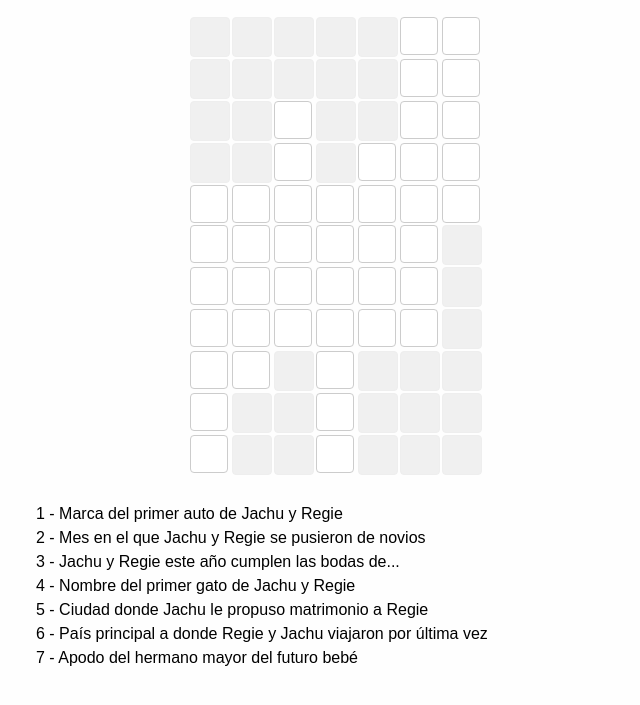
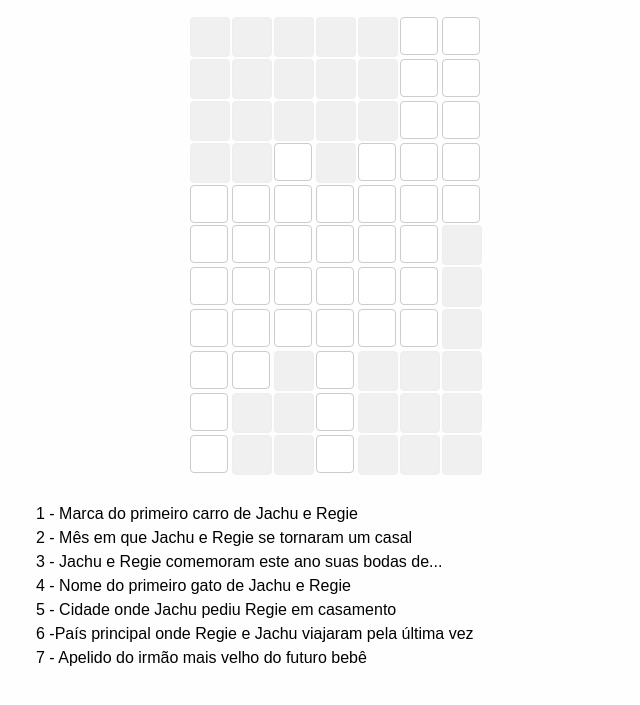
Before and after one commit to Jacintobm/nomedobebe, a plain HTML site: page index.html in a window 1280 px wide. Shown: the part 71-776 px from the top of the page, without its empty margins (304-944 px from the left). Drawn offline with Linux system fonts and the light colour scheme.

Commit message:
Update index.html

```diff
--- a/index.html
+++ b/index.html
@@ -6,7 +6,7 @@
       content="width=device-width, initial-scale=1, maximum-scale=1"
     />
     <meta charset="UTF-8" />
-    <title>Adivina el nombre de nuestro hijo</title>
+    <title>Adivinhe o nome do nosso filho</title>
     <style>
       body {
         font-family: sans-serif;
@@ -93,21 +93,21 @@
     <h1>Adivina el nombre de nuestro hijo...</h1>
     <div class="crucigrama" id="crucigrama"></div>
     <div class="pistas-grid">
-      <div class="pista-item">1 - Marca del primer auto de Jachu y Regie</div>
+      <div class="pista-item">1 - Marca do primeiro carro de Jachu e Regie</div>
       <div class="pista-item">
-        2 - Mes en el que Jachu y Regie se pusieron de novios
+        2 - Mês em que Jachu e Regie se tornaram um casal
       </div>
       <div class="pista-item">
-        3 - Jachu y Regie este año cumplen las bodas de...
+        3 - Jachu e Regie comemoram este ano suas bodas de...
       </div>
-      <div class="pista-item">4 - Nombre del primer gato de Jachu y Regie</div>
+      <div class="pista-item">4 - Nome do primeiro gato de Jachu e Regie</div>
       <div class="pista-item">
-        5 - Ciudad donde Jachu le propuso matrimonio a Regie
+        5 - Cidade onde Jachu pediu Regie em casamento
       </div>
       <div class="pista-item">
-        6 - País principal a donde Regie y Jachu viajaron por última vez
+        6 -País principal onde Regie e Jachu viajaram pela última vez
       </div>
-      <div class="pista-item">7 - Apodo del hermano mayor del futuro bebé</div>
+      <div class="pista-item">7 - Apelido do irmão mais velho do futuro bebê</div>
     </div>
 
     <script>
@@ -115,7 +115,7 @@
       const respuestas = [
         "CITROEN",
         "ABRIL",
-        "HIERRO",
+        "FERRO",
         "THELMUS",
         "PARIS",
         "ISLANDIA",
@@ -125,7 +125,7 @@
       const layout = [
         { arriba: 0, abajo: 6 }, // C
         { arriba: 0, abajo: 4 }, // A
-        { arriba: 2, abajo: 3 }, // E
+        { arriba: 1, abajo: 3 }, // E
         { arriba: 0, abajo: 6 }, // T
         { arriba: 1, abajo: 3 }, // A
         { arriba: 4, abajo: 3 }, // N
@@ -204,7 +204,7 @@
           setTimeout(
             () =>
               alert(
-                "🎉 ¡Felicitaciones! Preparate para recibir a Caetano próximamente 💙"
+                "🎉 Parabéns! Prepare-se para receber o Caetano em breve 💙"
               ),
             100
           );
```
